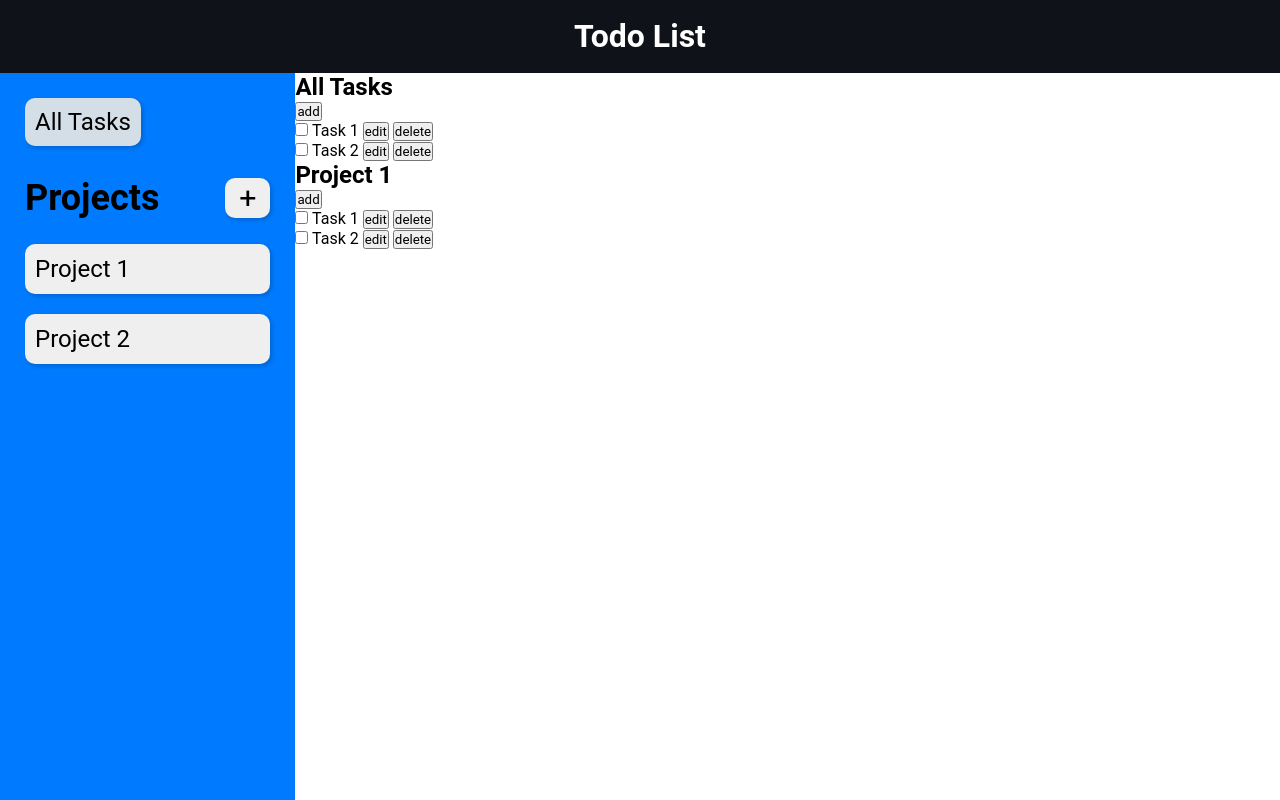
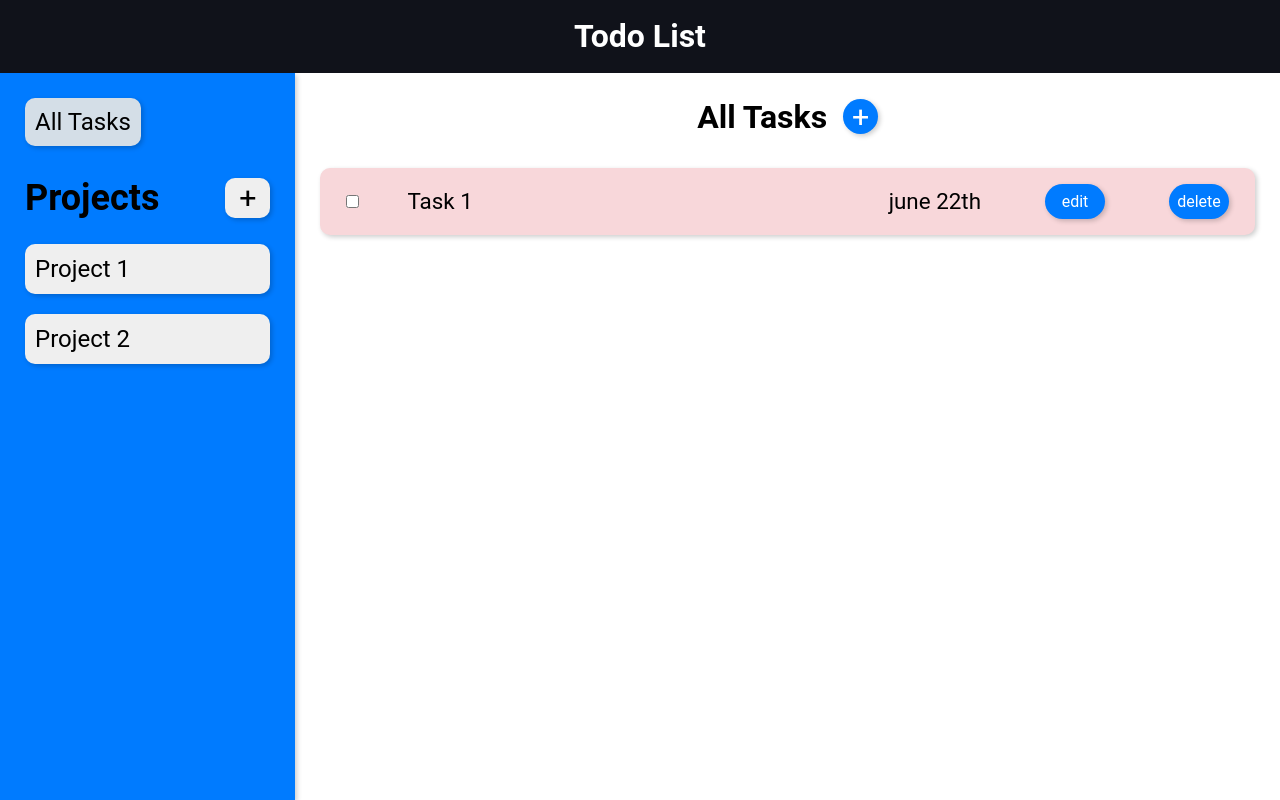
Before and after one commit to Franco-Redivo/todo-list, a website built with webpack: page src/home.html in a window 1280 px wide. Built offline with nearby package versions, Linux system fonts and the light colour scheme.

Commit message:
basic html and css for tasks section

```diff
--- a/src/home.html
+++ b/src/home.html
@@ -13,52 +13,32 @@
         <button id="all">All Tasks</button>
         <nav>
             <header class="project-header"><h2>Projects</h2><button id="add-project">+</button></header>
-            <ul>
-                <li><button class="project-btn">Project 1</button></li>
-                <li><button class="project-btn">Project 2</button></li>
+            <ul class="projects">
+                <li class="project"><button class="project-btn">Project 1</button></li>
+                <li class="project"><button class="project-btn">Project 2</button></li>
             </ul>
         </nav>
     </sidebar>
     <main>
-        <section id="tasks">
-            <header>
-                <h2>All Tasks</h2>
-                <button id="add-task">add</button>
-            </header>
-            <ul>
-                <li>
+        <header>
+            <h2>All Tasks</h2>
+            <button id="add-task">+</button>
+        </header>
+        <ul class="tasks">
+            <li class="task high-priority">
+                <div class="task-title">
                     <input type="checkbox">
                     <span>Task 1</span>
+                </div>
+                <div class="task-info">
+                    <p>june 22th</p>
                     <button>edit</button>
                     <button>delete</button>
-                </li>
-                <li>
-                    <input type="checkbox">
-                    <span>Task 2</span>
-                    <button>edit</button>
-                    <button>delete</button>
-                </li>
-            </ul>
-        </section>
-        <section id="project">
-            <header>
-                <h2>Project 1</h2>
-                <button id="add-task">add</button>
-            </header>
-            <ul>
-                <li>
-                    <input type="checkbox">
-                    <span>Task 1</span>
-                    <button>edit</button>
-                    <button>delete</button>
-                </li>
-                <li>
-                    <input type="checkbox">
-                    <span>Task 2</span>
-                    <button>edit</button>
-                    <button>delete</button>
-                </li>
-            </ul>
-        </section>
+                </div>
+            </li>
+        </ul>
+
+    </main>
+
 </body>
 </html>
--- a/src/styles.css
+++ b/src/styles.css
@@ -15,6 +15,9 @@
     --background-light-color: #f1f1f1;
     --background-light-color-2: rgba(3, 127, 255, 0.3);
     --white-color: #fff;
+    --red:#f8d7da;
+    --green: #d1e7dd;
+    --yellow: #fff3cd;
     --font-light-color: #a4acc4;
     --font-dark-color: #313131;
     --font-dark-color-2: #151515;
@@ -48,6 +51,7 @@ sidebar{
     flex-direction: column;
     padding: 25px;
     align-items: flex-start;
+    box-shadow: 2px 2px 5px rgba(0, 0, 0, 0.2);
 
     & #all{
         font-size: 1.5rem;
@@ -79,13 +83,13 @@ sidebar{
 
         }
 
-        & ul{
+        & .projects{
             margin-top: 15px;
             width: 100%;
             display: flex;
             flex-direction: column;
             align-items: flex-start;
-            & li{
+            & .project{
                 margin: 10px 0;
                 width: 100%;
                 display: flex;
@@ -107,3 +111,79 @@ sidebar{
         }
     }
 }
+
+main{
+    display: flex;
+    flex-direction: column;
+    grid-area: 2 / 2 / 3 / 3;
+    padding: 25px;
+
+    & header{
+        display: flex;
+        justify-content: center;
+        align-items: center;
+        margin-bottom: 2rem;
+        gap: 1rem;
+        & h2{
+            font-size: 2rem;
+        }
+        & button{
+            border: none;
+            font-size: 1.9rem;
+            background-color: var(--primary-color);
+            color: var(--white-color);
+            border-radius: 20px;
+            width: 35px;
+            height: 35px;
+            box-shadow: 2px 2px 5px rgba(0, 0, 0, 0.2);
+        }
+    }
+
+    & ul{
+        display: flex;
+        flex-direction: column;
+        gap: 1rem;
+        & .task{
+            display: flex;
+            justify-content: space-between;
+            align-items: center;
+            padding: 1rem;
+            border-radius: 10px;
+            box-shadow: 2px 2px 5px rgba(0, 0, 0, 0.2);
+            font-size: 1.4rem;
+
+            & div{
+                display: flex;
+                gap: 1rem;
+
+            }
+            & .task-title{
+                gap: 3rem;
+                margin-left: 10px;
+                align-items: center;
+
+            }
+            & .task-info{
+                justify-content: space-between;
+                align-items: center;
+                gap: 4rem;
+                margin-right: 10px;
+                & button{
+                    border: none;
+                    font-size: 1rem;
+                    background-color: var(--primary-color);
+                    color: var(--white-color);
+                    border-radius: 20px;
+                    width: 60px;
+                    height: 35px;
+                    box-shadow: 2px 2px 5px rgba(0, 0, 0, 0.2);
+                }
+            }
+        }
+
+    }
+}
+
+.high-priority{
+    background-color: var(--red);
+}
```
Also changed, not shown: src/tasks.js (+18 -13 lines).
